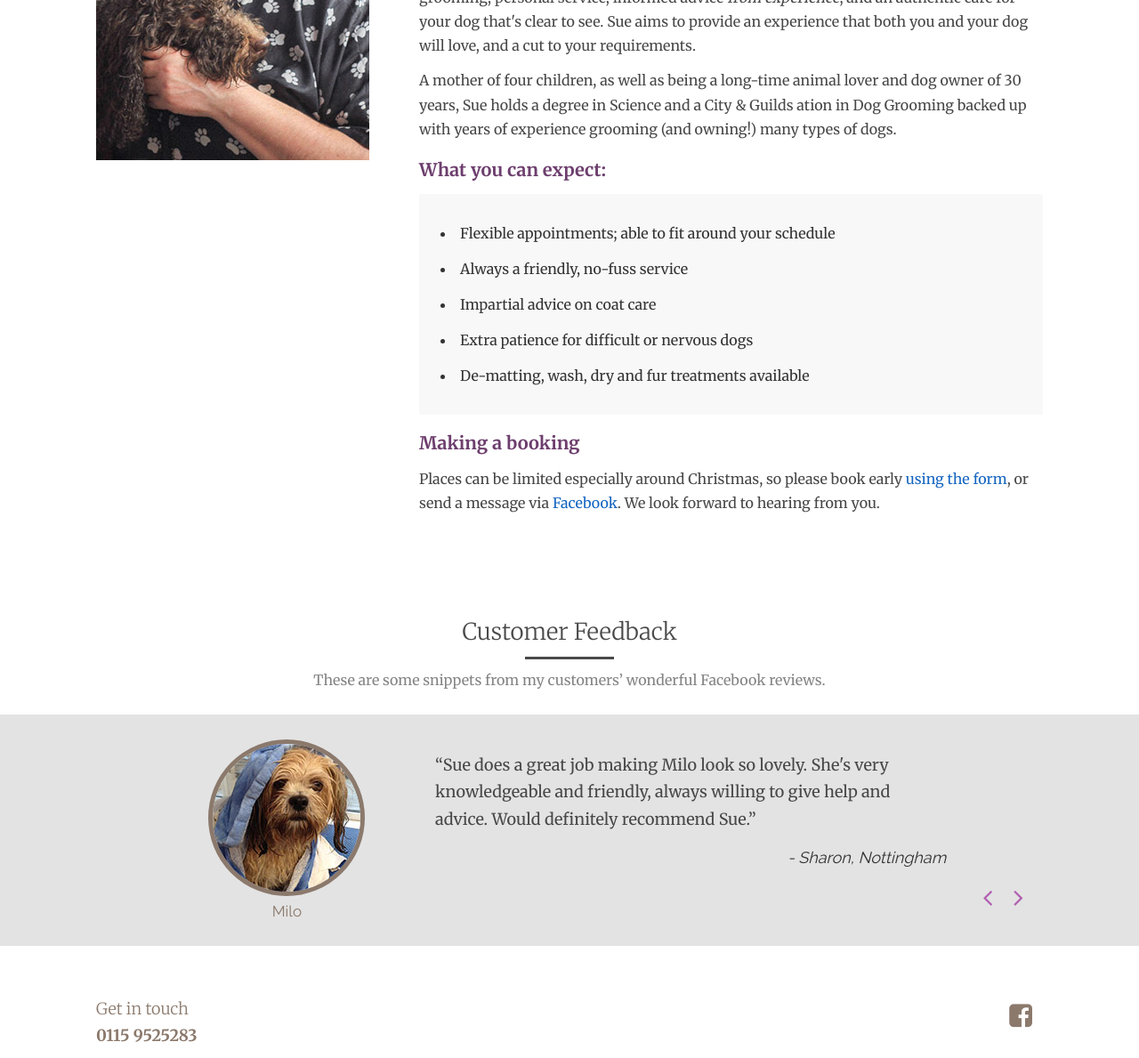
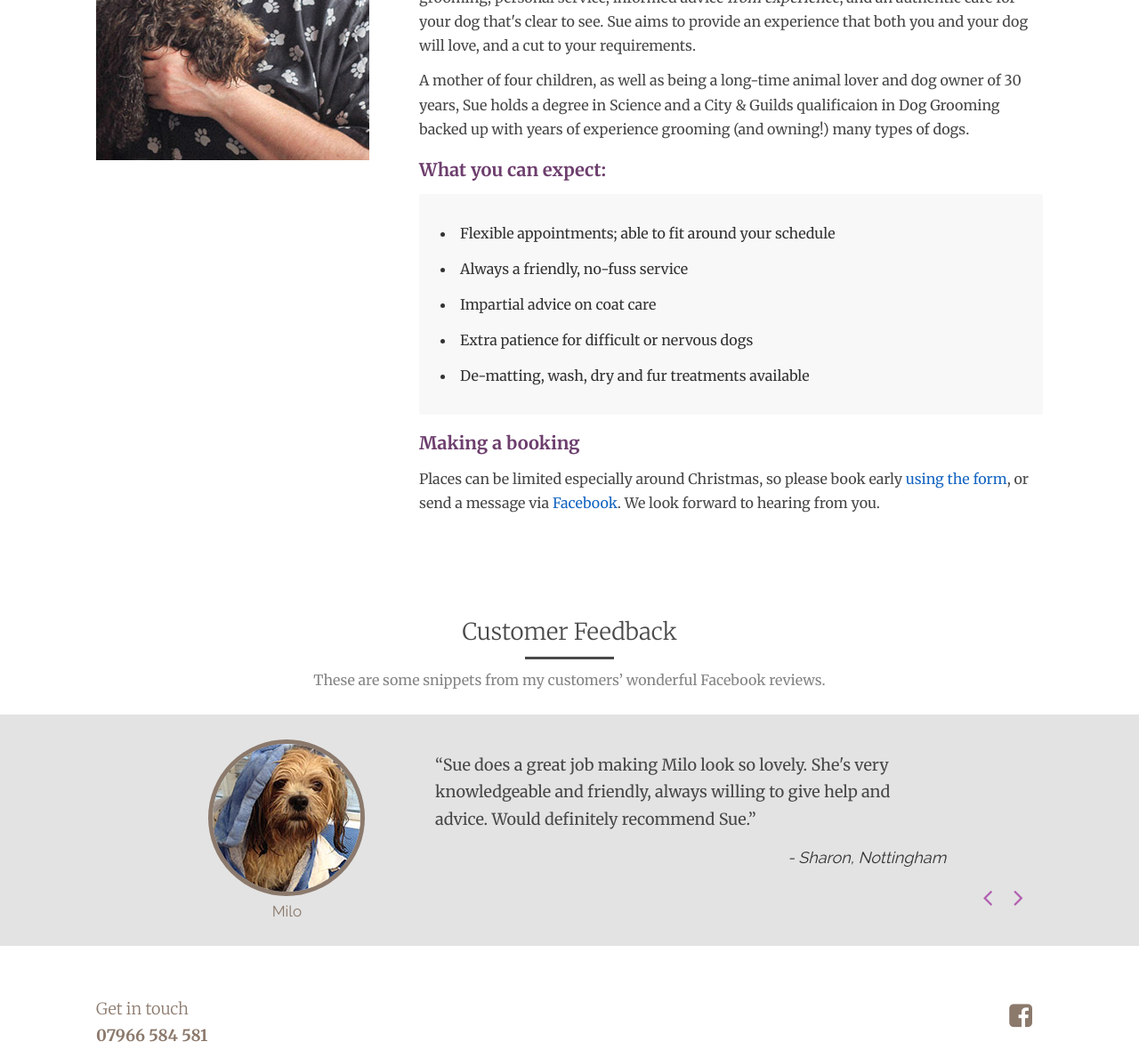
Before and after one commit to dog-grooming-nottingham/dog-grooming-nottingham.github.io, a Jekyll site: the page built from paws/meet-sue/index.html, in a window 1280 px wide. Shown: the part 816-2005 px from the top of the page at 89% size. Built offline with Jekyll 4.4.1, drawn with Linux system fonts in a browser that asks for light colours.

Commit message:
copy changes - 2

```diff
--- a/paws/_config.yml
+++ b/paws/_config.yml
@@ -15,6 +15,6 @@ url: "http://www.suespaws.co.uk" # the base hostname & protocol for your site
 facebook: suespaws
 instagram: suespaws
 permalink: pretty
-tel: "0115 9525283"
+tel: "07966 584 581"
 # Build settings
 markdown: kramdown
--- a/paws/_includes/footer.html
+++ b/paws/_includes/footer.html
@@ -2,7 +2,7 @@
   <div class="container">
       <div class="site-footer__tel">
 	      <p>Get in touch</p>
-	      <p><strong>0115 9525283</strong></p>
+	      <p><strong>07966 584 581</strong></p>
       </div>
       <div class="site-footer__social">
       	<ul class="social-icons">
--- a/paws/meet-sue/index.html
+++ b/paws/meet-sue/index.html
@@ -31,7 +31,7 @@ order: 1
 
 			<p>Many dog owners report a less-than-satisfactory service from their current dog groomer or chain pet shop. Sue looks to offer something missing from the business of dog grooming; personal service, informed advice <em>from experience</em>, and an authentic care for your dog that's clear to see. Sue aims to provide an experience that both you and your dog will love, and a cut to your requirements.</p>
 
-			<p>A mother of four children, as well as being a long-time animal lover and dog owner of 30 years, Sue holds a degree in Science and a City &amp; Guilds ation in Dog Grooming backed up with years of experience grooming (and owning!) many types of dogs.</p>
+			<p>A mother of four children, as well as being a long-time animal lover and dog owner of 30 years, Sue holds a degree in Science and a City &amp; Guilds qualificaion in Dog Grooming backed up with years of experience grooming (and owning!) many types of dogs.</p>
 
 			<h3>What you can expect:</h3>
 
@@ -40,7 +40,7 @@ order: 1
 				<li>Always a friendly, no-fuss service</li>
 				<li>Impartial advice on coat care</li>
 				<li>Extra patience for difficult or nervous dogs</li>
-				<li>De-matting, wash, dry and fur treatments available</</li>
+				<li>De-matting, wash, dry and fur treatments available</li>
 			</ul>
 
 			<h3>Making a booking</h3>
```
